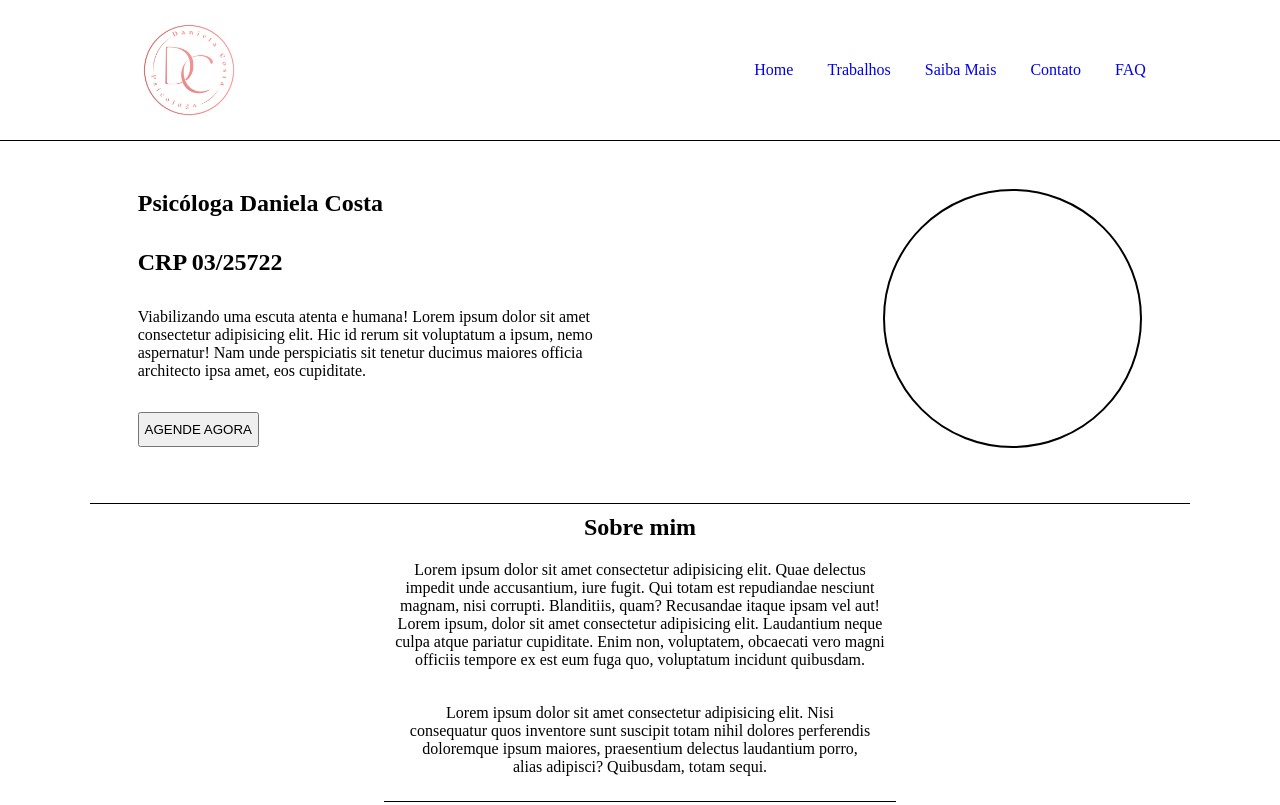
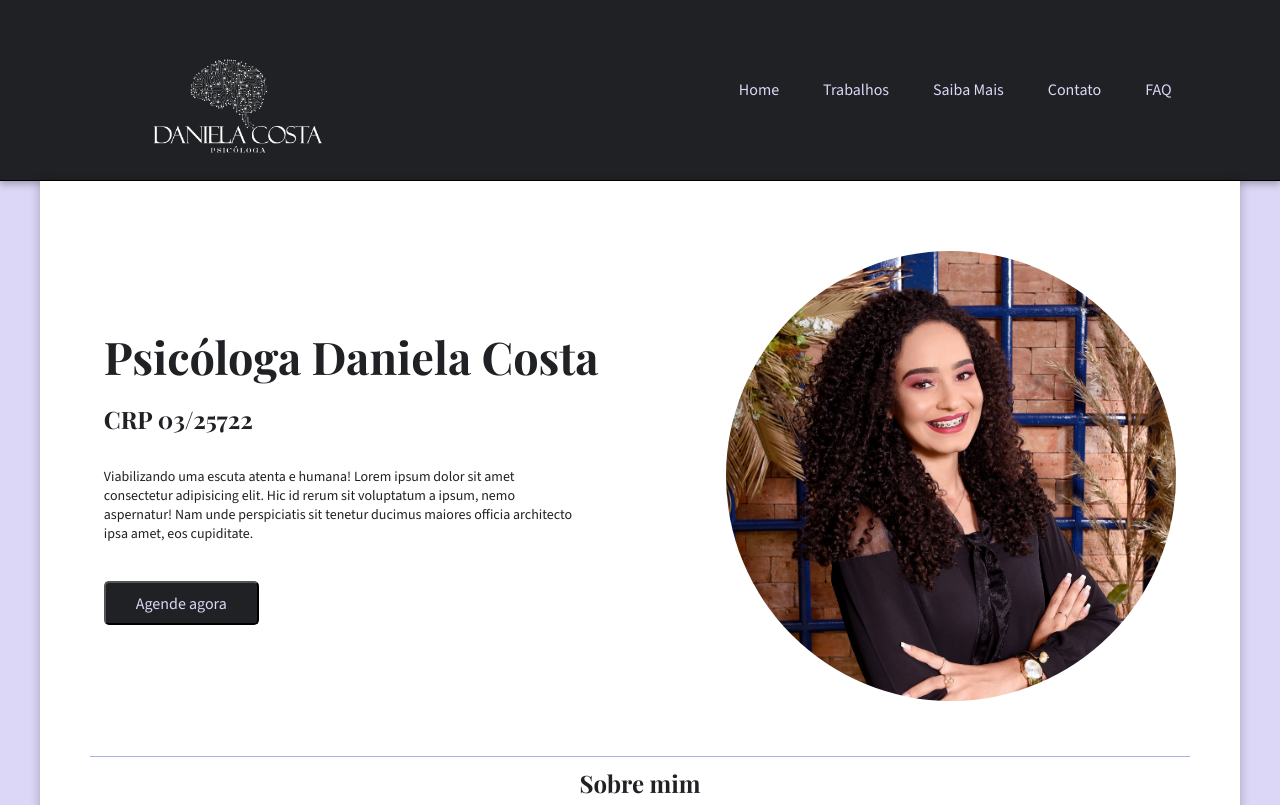
Before and after one commit to Pormiiles/Landing-Page-Psicologa, a plain HTML site: page LandingPage/index.html in a window 1280 px wide. Shown: the top 805 px of the page. Drawn offline with nearby package versions, Linux system fonts and the light colour scheme.

Commit message:
Estilizando a landing page com cores e fontes

```diff
--- a/LandingPage/index.html
+++ b/LandingPage/index.html
@@ -9,7 +9,7 @@
 </head>
 <body>
     <header class="cabecalho">
-        <img src="images/sublogo_medium.png" style="width: 140px;" class="cabecalho-imagem">
+        <img src="images/logo_cor-branca.PNG" style="width: 300px; height: 300px;" class="cabecalho-imagem">
         <nav class="cabecalho-menu">
             <a href="#" class="cabecalho-menu-item">Home</a>
             <a href="#" class="cabecalho-menu-item">Trabalhos</a>
@@ -25,9 +25,9 @@
                 <h1 class="conteudo-principal-escrito-titulo1">Psicóloga Daniela Costa</h1>
                 <h2 class="conteudo-principal-escrito-titulo2">CRP 03/25722</h2>
                 <p class="conteudo-principal-escrito-paragrafo">Viabilizando uma escuta atenta e humana! Lorem ipsum dolor sit amet consectetur adipisicing elit. Hic id rerum sit voluptatum a ipsum, nemo aspernatur! Nam unde perspiciatis sit tenetur ducimus maiores officia architecto ipsa amet, eos cupiditate.</p>
-                <button class="conteudo-principal-botao">AGENDE AGORA</button>
+                <button class="conteudo-principal-botao"><a href="#">Agende agora</a></button>
             </div>
-                <div class="conteudo-principal-modelo_imagem"></div>
+                <img src="images/imagem-perfil.jpg" style="width: 450px; border-radius: 50%;">
         </section>
 
         <div class="conteudo-secundario">
--- a/LandingPage/style.css
+++ b/LandingPage/style.css
@@ -1,3 +1,6 @@
+@import url('https://fonts.googleapis.com/css2?family=Playfair+Display:wght@400;700&family=Source+Sans+3&display=swap');
+@import url('https://fonts.googleapis.com/css2?family=Playfair+Display:wght@700&family=Source+Sans+3&display=swap');
+
 * {
     margin: 0px;
     padding: 0px;
@@ -5,21 +8,48 @@
     text-decoration: none;
 }
 
+body {
+    background-color: #DCD6F7;
+}
+
+p {
+    font-family: 'Source Sans 3', sans-serif;
+}
+
 .cabecalho {
+    background-color: #202124;
     border-bottom: 0.4px solid black;
     display: flex;
+    justify-content: center;
     align-items: center;
-    justify-content: space-around;
+    justify-content: space-evenly;
     gap: 242px;
+    height: 180.8px;
+    box-shadow: 0px 3px 7px rgba(0, 0, 0, 0.277);
 }
 
 .cabecalho-menu-item {
-    margin: 0px 15px;
+    font-family: 'Source Sans 3', sans-serif;
+    color: #DCD6F7;
+    margin: 10px;
+    padding: 10px;
+    transition-duration: 0.8s;
 }
 
-.conteudo {
-    margin-top: 48px;
-    margin-bottom: 48px;
+nav > a:hover {
+    background-color: #464e5b;
+    color: #a49cca;
+    border-radius: 5px;
+}
+
+main {
+    min-width: 600px;
+    max-width: 1200px;
+    background-color: white;
+    margin: auto;
+    margin-bottom: -50px;
+    padding-top: 70px;
+    box-shadow: 0px 0px 10px rgba(0, 0, 0, 0.252);
 }
 
 .conteudo-principal {
@@ -34,35 +64,67 @@
     gap: 32px;
 }
 
+.conteudo-principal-escrito-titulo1 {
+    font-family: 'Playfair Display', serif;
+    font-size: 45px;
+    color: #202124;
+}
+
+.conteudo-principal-escrito-titulo2 {
+    font-family: 'Playfair Display', serif;
+    margin-top: -15px;
+    color: #202124;
+}
+
 .conteudo-principal-escrito-paragrafo {
     height: 72px;
     width: 470px;
-}
-
-.conteudo-principal-modelo_imagem {
-    border: 2px solid black;
-    height: 259px;
-    width: 259px;
-    border-radius: 50%;
+    font-size: 14px;
+    color: #202124;
 }
 
 .conteudo-principal-botao {
+    margin-top: 10px;
     height: 35px;
-    width: 121px;
+    width: 155px;
+    padding: 20px;
+    border-radius: 5px;
+    background-color: #202124;
+    text-align: center;
+
+    font-family: 'Source Sans 3', sans-serif;
+    font-size: 16px;
+    color: #DCD6F7;
+
+    display: flex;
+    justify-content: center;
+    align-items: center;
+}
+
+.conteudo-principal-botao a {
+    color: inherit;
+    text-decoration: none;
+}
+
+.conteudo-principal-botao:hover {
+    background-color: #464e5b;
+    color: #a49cca;
 }
 
 .conteudo-secundario {
     margin: 55px auto;
     width: 1100px;
     height: 254px;
-    border-top: 0.4px solid black;
+    border-top: 0.4px solid #A6B1E1;
 }
 
 .conteudo-secundario-paragrafo {
     text-align: center;
+    color: #202124;
 }
 
 #prgf1 {
+    font-family: 'Playfair Display', serif;
     padding: 10px;
 }
 
@@ -70,28 +132,34 @@
     padding: 10px;
     width: 512px;
     margin: auto;
+    font-size: 14px;
 }
 
 #prgf3 {
     padding: 25px;
     width: 512px;
     margin: auto;
-    border-bottom: 0.4px solid black;
+    border-bottom: 0.4px solid #A6B1E1;
+    font-size: 14px;
 }
 
 .conteudo-terciario {
-    margin: 55px 0px;
+    margin: 65px 0px;
     display: flex;
     flex-direction: column;
     align-items: center;
 }
 
 .conteudo-terciario-imagens {
+    font-family: 'Playfair Display', serif;
     padding: 15px;
+    color: #202124;
 }
 
 .conteudo-terciario-imagens-secao {
-    border: 1px solid black;
+    background-color: #A6B1E1;
+    box-shadow: 0px 3px 7px rgba(0, 0, 0, 0.27);
+    border-radius: 10px;
     display: flex;
     flex-direction: column;
     align-items: center;
@@ -104,7 +172,6 @@
     align-items: center;
     width: 1100px;
     margin: auto;
-
 }
 
 .conteudo-quaternario-secao1 {
@@ -114,20 +181,30 @@
 }
 
 .conteudo-quaternario-secao1-paragrafo {
-    border-top: 0.4px solid black;
+    font-family: 'Playfair Display', serif;
+    border-top: 0.4px solid #A6B1E1;
     padding: 15px;
+    color: #202124;
 }
 
 .conteudo-quaternario-secao1-lista {
+    font-family: 'Source Sans 3', sans-serif;
     display: flex;
     justify-content: space-around;
+    gap: 90px;
+    margin-top: 15px;
     list-style: none;
     text-align: center;
 }
 
+.conteudo-quaternario-secao1-lista-item a {
+    text-decoration: none;
+    color: #202124;
+}
+
 .conteudo-quaternario-secao2 {
     margin: auto;
-    border-top: 0.4px solid black;
+    border-top: 0.4px solid #A6B1E1;
     width: 1100px;
 }
 
@@ -135,16 +212,23 @@
     margin: auto;
     margin-top: 50px;
     margin-bottom: 50px;
+    padding: 0px 0px 50px 0px;
     width: 512px;
     text-align: center;
+    font-size: 14px;
 }
 
 .conteudo-rodape {
+    background-color: #202124;
     border-top: 0.4px solid black;
-    height: 140.8px;
+    height: 180.8px;
+
+    display: flex;
+    justify-content: center;
+    align-items: center;
 }
 
 .conteudo-rodape-paragrafo {
-    text-align: center;
-    margin-top: 50px;
+    color: #DCD6F7;
+    font-size: 14px;
 }
```
Also changed, not shown: LandingPage/images/imagem-perfil.jpg (added), LandingPage/images/logo_cor-branca.PNG (added), LandingPage/images/sublogo_grande.png (deleted), LandingPage/images/sublogo_medium.png (deleted), LandingPage/images/sublogo_pequeno.png (deleted).
